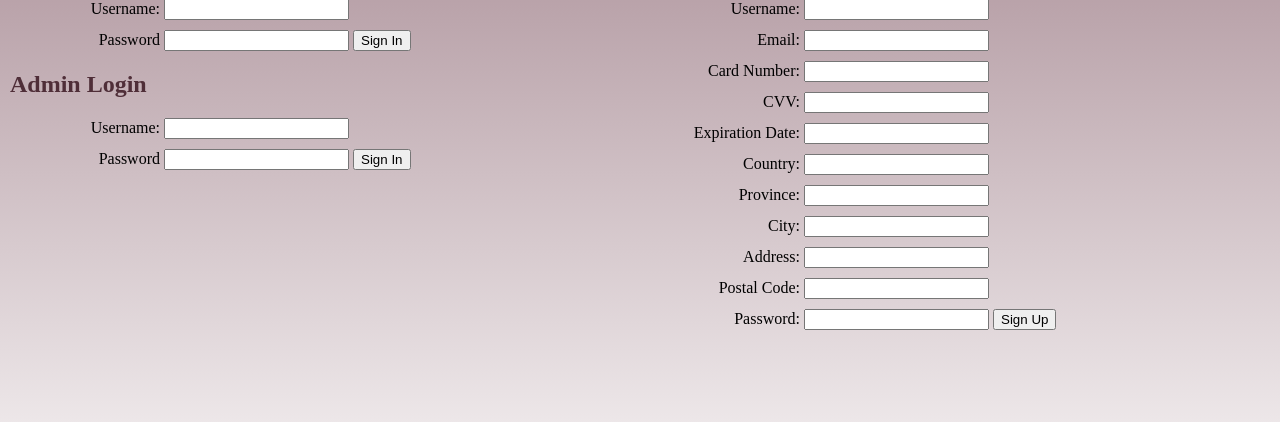
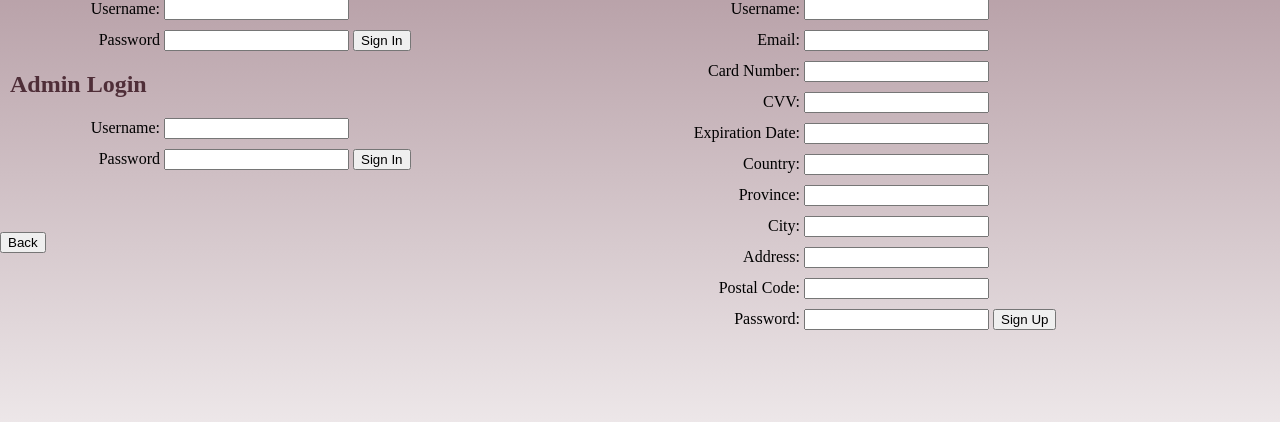
Before and after one commit to saymahub/SPESH-Database-and-Website, a PHP site: page /Login.php in a window 1280 px wide. Shown: the part 227-649 px from the top of the page. Run offline with PHP 8.4, Linux system fonts and the light colour scheme.

Commit message:
Update Login.php

```diff
--- a/SPESH/Website/Login.php
+++ b/SPESH/Website/Login.php
@@ -143,6 +143,9 @@ text-align: right;
             </div>
 
         </form>
+		</div>
+		<a href="HomePage.php"><input type="button" value="Back" style="float: left;"></a>
+
 	</div>
 	</div>
 
```
